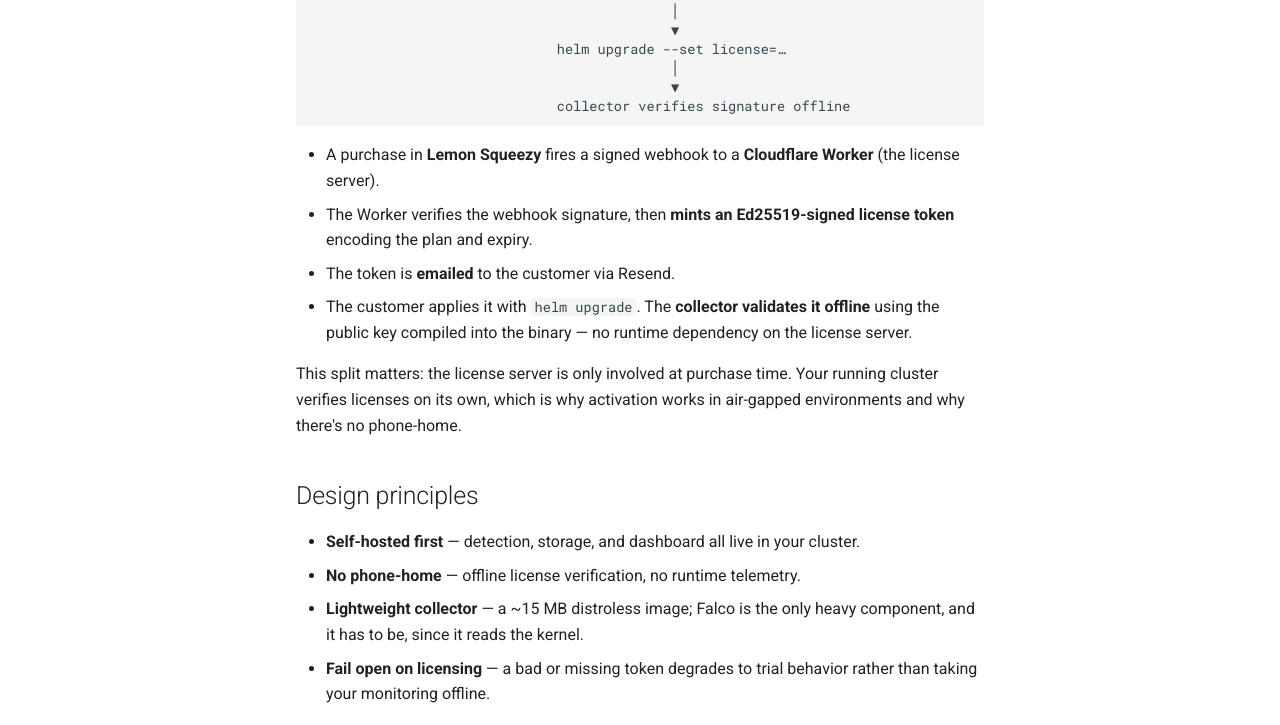
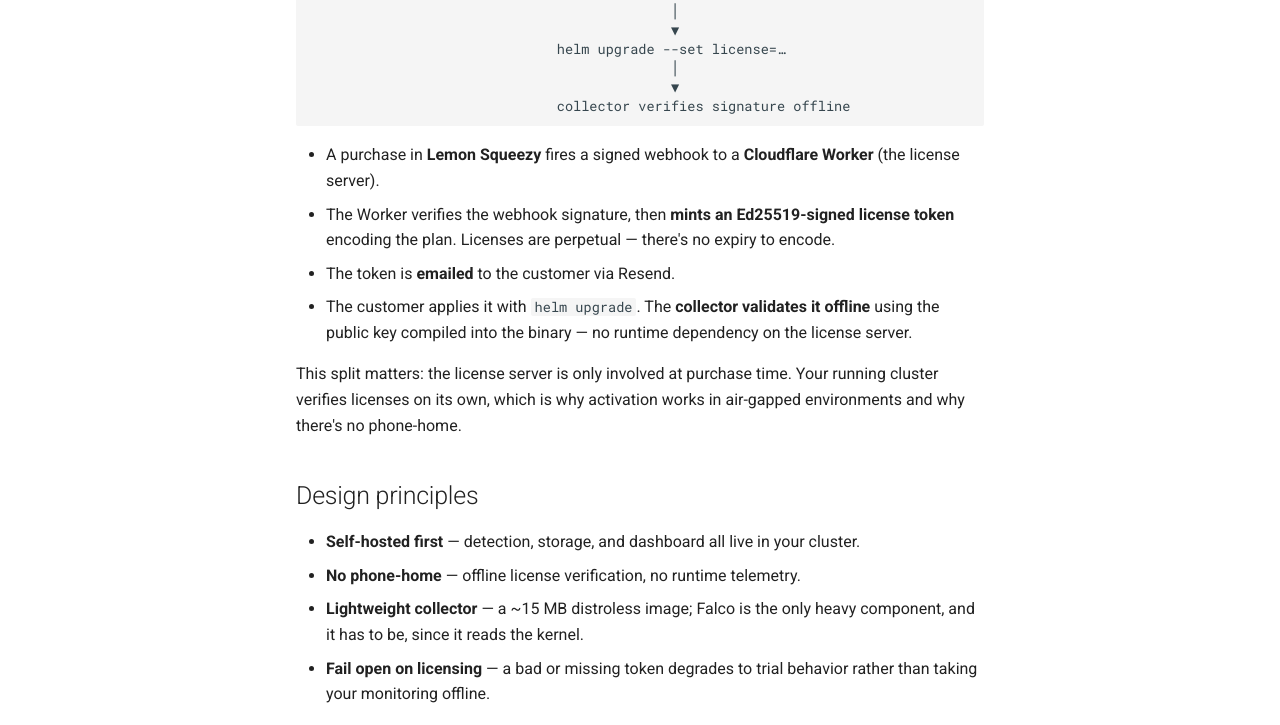
Before and after one commit to kubesentry/docs, a plain HTML site: page architecture/index.html in a window 1280 px wide. Shown: the part 1383-2108 px from the top of the page. Drawn offline with Linux system fonts and the light colour scheme.

Commit message:
docs: licenses encode no expiry
Rebuilt from kubesentry-collector/website.

```diff
--- a/architecture/index.html
+++ b/architecture/index.html
@@ -713,7 +713,7 @@
 </code></pre></div>
 <ul>
 <li>A purchase in <strong>Lemon Squeezy</strong> fires a signed webhook to a <strong>Cloudflare Worker</strong> (the license server).</li>
-<li>The Worker verifies the webhook signature, then <strong>mints an Ed25519-signed license token</strong> encoding the plan and expiry.</li>
+<li>The Worker verifies the webhook signature, then <strong>mints an Ed25519-signed license token</strong> encoding the plan. Licenses are perpetual — there's no expiry to encode.</li>
 <li>The token is <strong>emailed</strong> to the customer via Resend.</li>
 <li>The customer applies it with <code>helm upgrade</code>. The <strong>collector validates it offline</strong> using the public key compiled into the binary — no runtime dependency on the license server.</li>
 </ul>
```
Also changed, not shown: search/search_index.json (+1 -1 lines).
